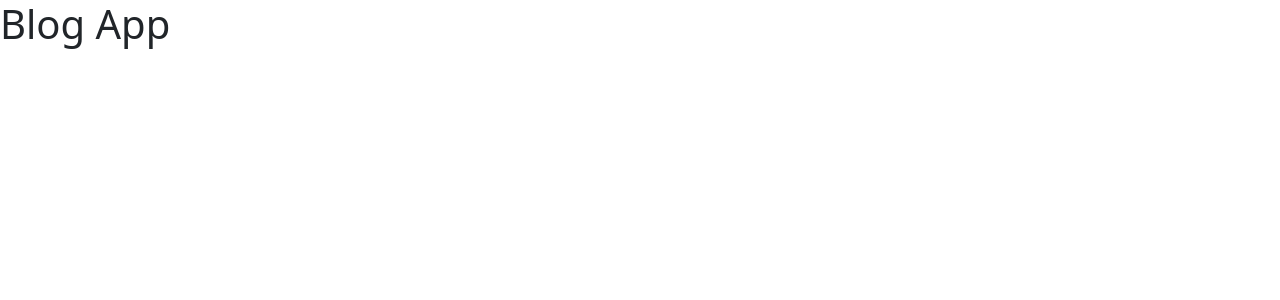
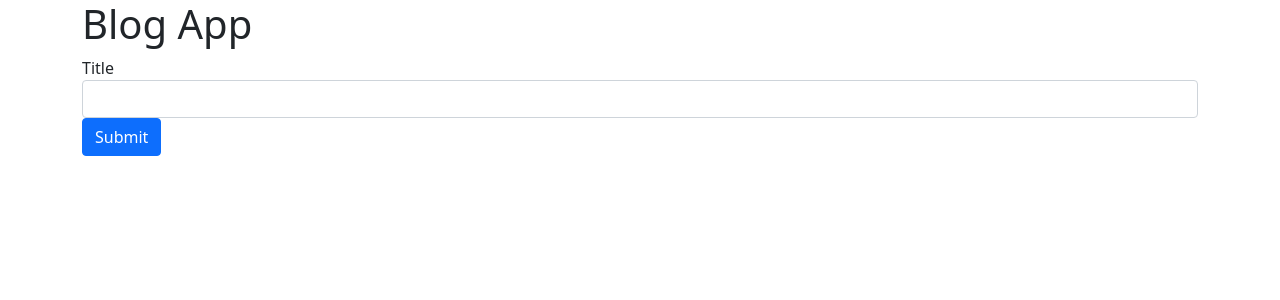
Before and after one commit to xeusteerapat/basic-microservices, a React (Create React App) app in the folder client/: page / in a window 1280 px wide. Shown: the top 300 px of the page. Built offline with nearby package versions, Linux system fonts and the light colour scheme.

Commit message:
[ADD] CreatePost component

```diff
--- a/client/src/App.js
+++ b/client/src/App.js
@@ -1,7 +1,10 @@
+import PostCreate from './PostCreate';
+
 function App() {
   return (
-    <div className='App'>
+    <div className='container'>
       <h1>Blog App</h1>
+      <PostCreate />
     </div>
   );
 }
--- /dev/null
+++ b/client/src/PostCreate.js
@@ -0,0 +1,35 @@
+import React, { useState } from 'react';
+import axios from 'axios';
+
+const PostCreate = () => {
+  const [title, setTitle] = useState('');
+
+  const onSubmit = async e => {
+    e.preventDefault();
+
+    await axios.post('http://localhost:4000/posts', {
+      title,
+    });
+
+    setTitle('');
+  };
+
+  return (
+    <div>
+      <form onSubmit={onSubmit}>
+        <div className='form-group'>
+          <label htmlFor=''>Title</label>
+          <input
+            type='text'
+            className='form-control'
+            value={title}
+            onChange={e => setTitle(e.target.value)}
+          />
+        </div>
+        <button className='btn btn-primary'>Submit</button>
+      </form>
+    </div>
+  );
+};
+
+export default PostCreate;
```
